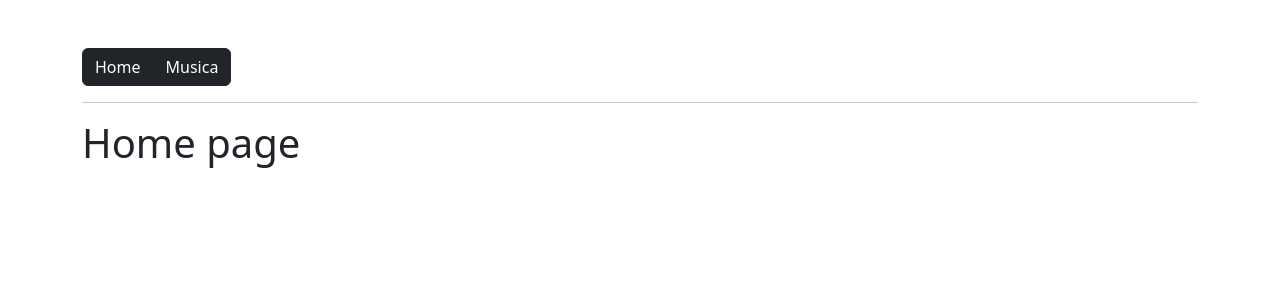
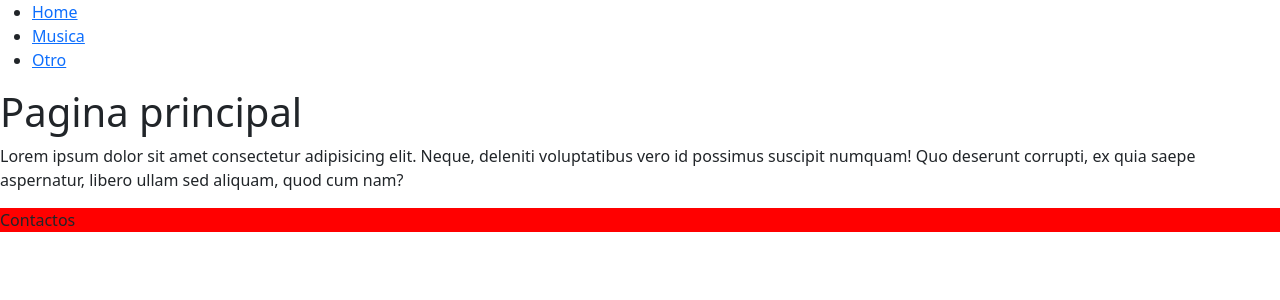
Before and after one commit to DiegoMD4/testFront, a React (Create React App) app: page / in a window 1280 px wide. Shown: the top 300 px of the page. Built offline with nearby package versions, Linux system fonts and the light colour scheme; no server answers.

Commit message:
Redisigned UI

```diff
--- a/src/App.jsx
+++ b/src/App.jsx
@@ -1,13 +1,39 @@
-import './App.css';
+/* import './App.css'; */
 import Musica from './pages/Musica';
 import  Home  from './pages/Home';
-import {Link, Routes, Route} from 'react-router-dom';
 import Formulario from './components/Formulario';
 
+import {Link,  Routes, Route } from 'react-router-dom';
 function App() {
   return (
     <>
-    <div className = "container mt-5">
+      <header>
+        <nav>
+            <ul>
+              <li><Link to="/" >Home</Link></li>
+              <li><Link to="/Musica" >Musica</Link></li>
+              <li><Link to="" >Otro</Link></li>
+            </ul>
+        </nav>
+      </header>
+
+      <Routes>
+        <Route path='/Musica' element={<Musica></Musica>}></Route>
+        <Route path='/' element={<Home></Home>}></Route>
+        <Route path = '/Formulario' element = {<Formulario></Formulario>}></Route>
+      </Routes>
+
+      <footer style={{backgroundColor: 'red'}}>
+        Contactos
+      </footer>
+    </>
+
+  );
+}
+
+export default App;
+
+    /* {/* <div className = "container mt-5">
       <div className='btn-group'>
         <Link to="/" className='btn btn-dark'>Home</Link>
         <Link to="/Musica" className='btn btn-dark'>Musica</Link>
@@ -18,10 +44,4 @@ function App() {
         <Route path='/' element={<Home></Home>}></Route>
         <Route path = '/Formulario' element = {<Formulario></Formulario>}></Route>
       </Routes>
-    </div>
-    </>
-
-  );
-}
-
-export default App;
+    </div> */
--- a/src/components/Formulario.jsx
+++ b/src/components/Formulario.jsx
@@ -82,7 +82,7 @@ const [formularioEnviado, setFormulario] = useState(false)
                   />
                   <ErrorMessage name='enlace' component={()=> <div>{errors.enlace}</div>}/>
                 </div>
-                <div>
+                {/* <div>
                   <Field
                     type="file"
                     id='pic'
@@ -90,7 +90,7 @@ const [formularioEnviado, setFormulario] = useState(false)
                     placeholder='imagen'
                   />
                   <ErrorMessage name='pic' component={()=> <div>{errors.pic}</div>}/>
-                </div>
+                </div> */}
               <button type="submit">Enviar</button>
               {formularioEnviado && <p>Formulario enviado a la API</p>}
             </Form>
--- a/src/pages/home.jsx
+++ b/src/pages/home.jsx
@@ -2,9 +2,14 @@ import React from 'react'
 
 const Home = () => {
   return (
-    <div>
-        <h1>Home page</h1>
-    </div>
+    <>
+  <h1>Pagina principal</h1>
+    <section>
+        <article>
+          <p>Lorem ipsum dolor sit amet consectetur adipisicing elit. Neque, deleniti voluptatibus vero id possimus suscipit numquam! Quo deserunt corrupti, ex quia saepe aspernatur, libero ullam sed aliquam, quod cum nam?</p>
+        </article>
+      </section>
+    </>
   )
 }
 
--- a/src/pages/musica.jsx
+++ b/src/pages/musica.jsx
@@ -4,12 +4,11 @@ import { Link } from 'react-router-dom';
 
 function Musica() {
   return (
-    <div>
+    <>
       <h1>Musica</h1>
-      <Link to='/Formulario' className='btn btn-primary'>Añadir musica</Link>
+      <Link to='/Formulario'>Añadir musica</Link>
        <Card/>
-
-    </div>
+    </>
   )
 }
 
```
